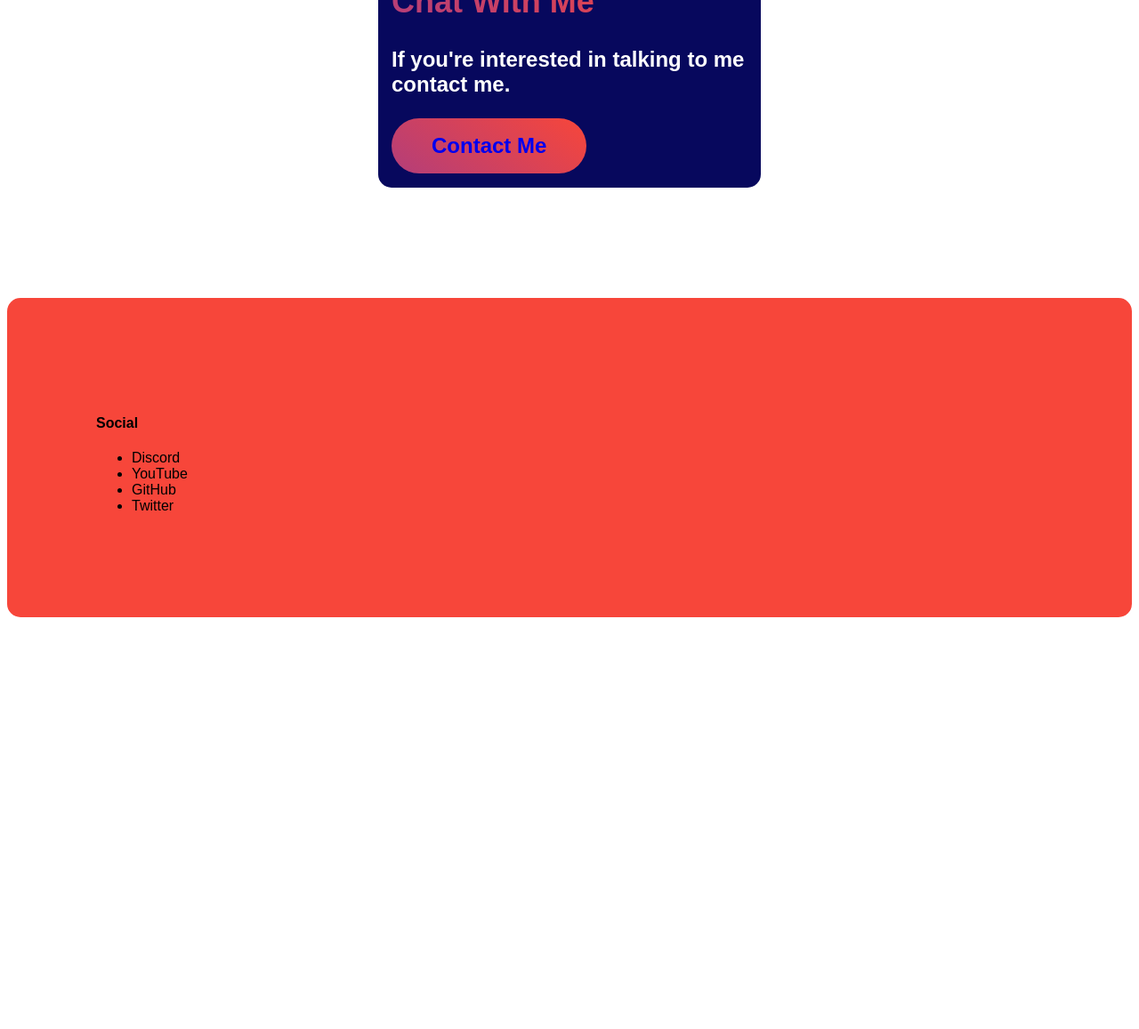
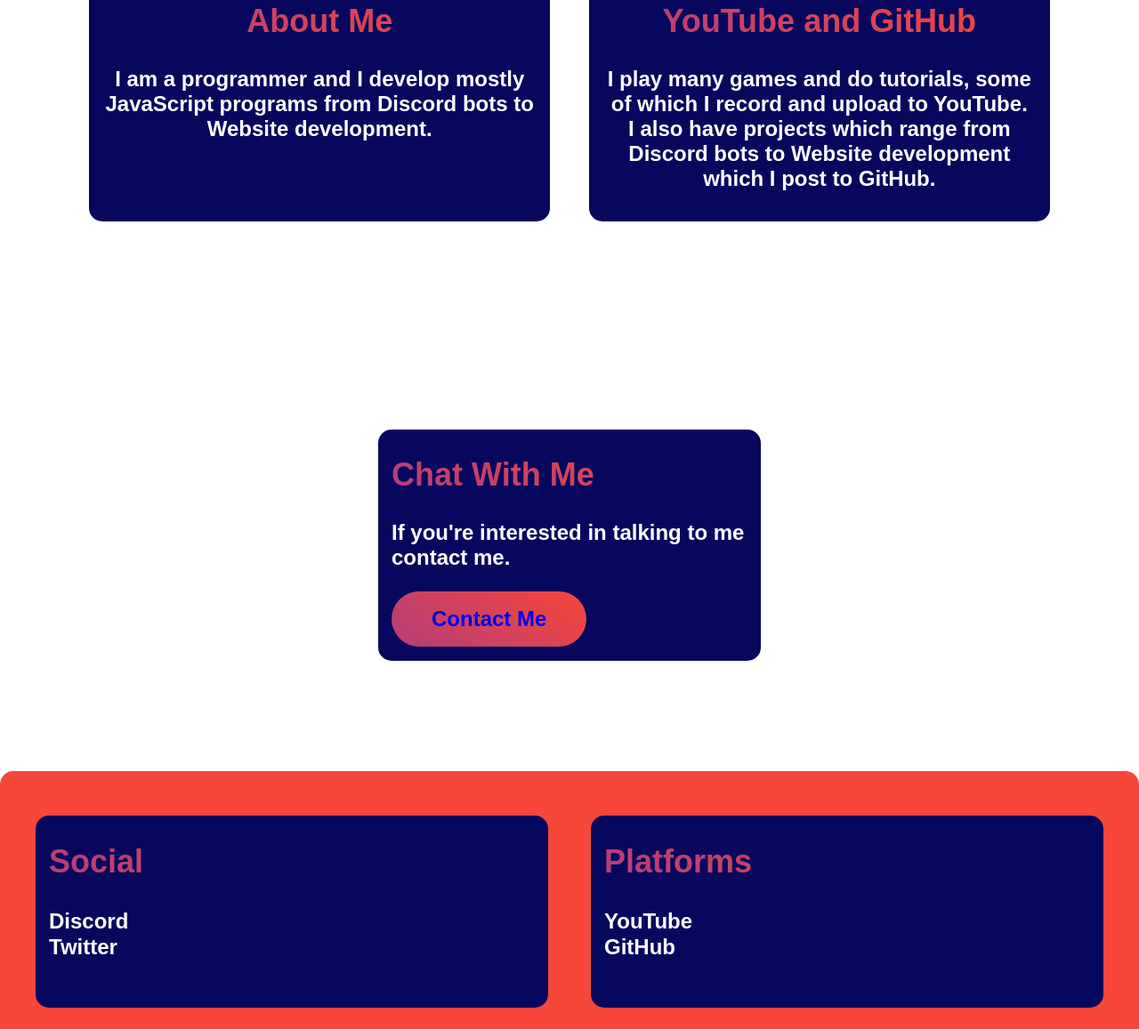
Before and after one commit to feb199/CodeNation-Website-Project, a plain HTML site: page index.html in a window 1280 px wide. Shown: the part 631-1788 px from the top of the page at 89% size. Before the commit the page ends 1333 px from the top, so only its background shows below. Drawn offline with Linux system fonts and the light colour scheme.

Commit message:
Added more about me/youtube/github, updated Contact Me href, Added Pinned GitHub Project, Stylised footer

```diff
--- a/css/style.css
+++ b/css/style.css
@@ -1,6 +1,7 @@
 body {
     font-family: "Poppins", sans-serif;
     -webkit-font-smoothing: antialiased;
+    margin: 0;
 }
 
 
@@ -12,7 +13,21 @@ body {
 }
 
 
+.left {
+    width: 48%;
+    height: 100%;
+    margin-right: 2%;
+}
+
+.right {
+    width: 48%;
+    height: 100%;
+    margin-left: 2%;
+}
+
+
 .section {
+    display: flex;
     padding-top: 110px;
     padding-bottom: 100px;
     padding-left: 100px;
@@ -42,6 +57,7 @@ body {
     z-index: 1030;
     min-height: 37px;
     height: 50px;
+    border-radius: 0 0 15px 15px;
 }
 
 .navBar {
@@ -134,6 +150,30 @@ hides rule from IE5-Mac */
 }
 
 
+.card {
+    color: white;
+    font-size: 24px;
+    font-weight: 700 !important;
+    margin-bottom: 1.5rem !important;
+    padding-top: 1px;
+    padding-bottom: 15px;
+    padding-right: 15px;
+    padding-left: 15px;
+    height: 100%;
+    background-size: cover;
+    background-color: #07085d;
+    border-radius: 15px;
+}
+
+
+.border {
+    overflow: hidden;
+    border-radius: 15px;
+    border: 3px solid white;
+    background: rgb(12, 12, 12);
+}
+
+
 .quickButton {
     color: white;
     font-size: 24px;
@@ -172,6 +212,38 @@ hides rule from IE5-Mac */
 }
 
 
+
+.footer {
+    display: flex;
+    bottom: 0;
+    left: 0;
+    right: 0;
+    padding: 15px 100px 0 100px;
+    z-index: 1030;
+    border-radius: 15px 15px 0 0;
+    line-height: normal;
+    height: 200px;
+    padding-top: 50px;
+    padding-bottom: 40px;
+    padding-left: 40px;
+    padding-right: 40px;
+    margin-left: 0;
+    margin-right: 0;
+}
+
+.footer a {
+    color: White;
+    font-family: "Poppins", sans-serif;
+    vertical-align: middle;
+    text-transform: capitalize;
+    font-weight: 600;
+    position: relative;
+    z-index: 1;
+    text-decoration: none;
+}
+
+
+
 .white {
     color: white;
 }
--- a/index.html
+++ b/index.html
@@ -17,7 +17,7 @@
                 <li><a href="about.html">About Me</a></li>
                 <li><a href="youTube.html">YouTube</a></li>
                 <li><a href="gitHub.html">GitHub</a></li>
-                <li><a href="contactUs.html">Contact Me</a></li>
+                <li><a href="contact.html">Contact Me</a></li>
             </ul>
         </div>
     </header>
@@ -32,25 +32,46 @@
     </section>
 
     <section class="section">
+        <div class="left card center white" style="height: 260px;">
+            <h2 class="text-gradient-primary">About Me</h2>
+            <p>
+                I am a programmer and I develop mostly JavaScript programs from Discord bots to Website development.
+            </p>
+        </div>
+        <div class="right card center white" style="height: 260px;">
+            <h2 class="text-gradient-primary">YouTube and GitHub</h2>
+            <p>
+                I play many games and do tutorials, some of which I record and upload to YouTube.<br>
+                I also have projects which range from Discord bots to Website development which I post to GitHub.
+            </p>
+        </div>
+    </section>
+
+    <section class="section">
         <div class="quickButton">
             <h2 class="text-gradient-primary">Chat With Me</h2>
             <p>
                 If you're interested in talking to me contact me.
             </p>
-            <a href="contactUs.html">Contact Me</a>
+            <a href="contact.html">Contact Me</a>
         </div>
     </section>
 
-    <section class="section bg-secondary">
-        <div class="footer">
-            <h4>Social</h4>
-            <ul>
-                <li>Discord</li>
-                <li>YouTube</li>
-                <li>GitHub</li>
-                <li>Twitter</li>
-            </ul>
+    <header class="footer bg-secondary">
+        <div class="left card">
+            <h2 class="text-gradient-primary">Social</h2>
+            <p>
+                <a href="https://discord.gg/juzWt32">Discord</a><br>
+                <a href="https://twitter.com/dannysmok">Twitter</a><br>
+            </p>
         </div>
-    </section>
+        <div class="right card">
+            <h2 class="text-gradient-primary">Platforms</h2>
+            <p>
+                <a href="https://www.youtube.com/dannysmoka">YouTube</a><br>
+                <a href="https://github.com/feb199">GitHub</a><br>
+            </p>
+        </div>
+    </header>
 </body>
 </html>
```
Also changed, not shown: about.html (+28 -12 lines), contact.html (renamed from contactUs.html, +18 -12 lines), gitHub.html (+26 -12 lines), youTube.html (+17 -12 lines), images/Vortex Star System V1.png (added).
